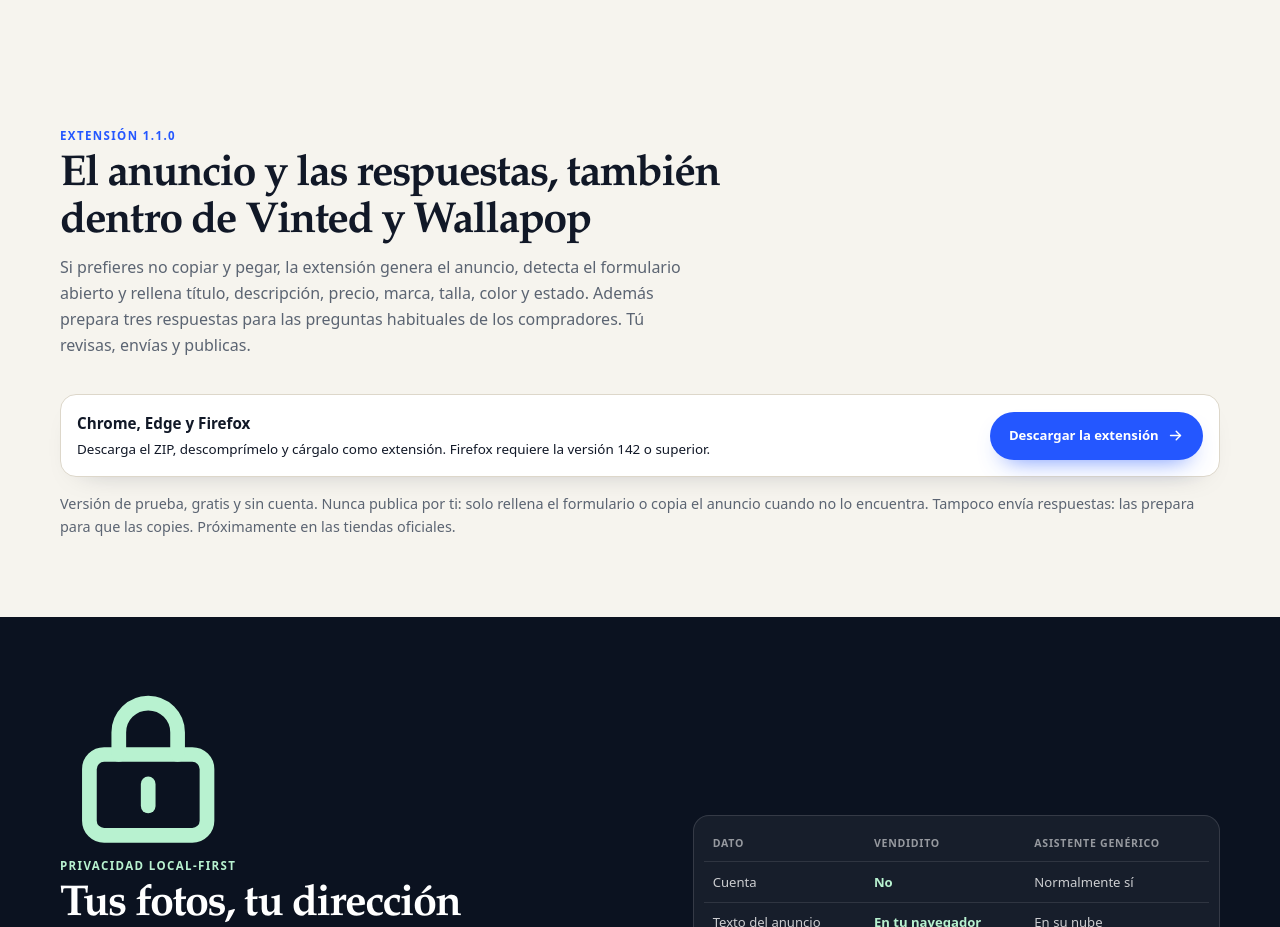
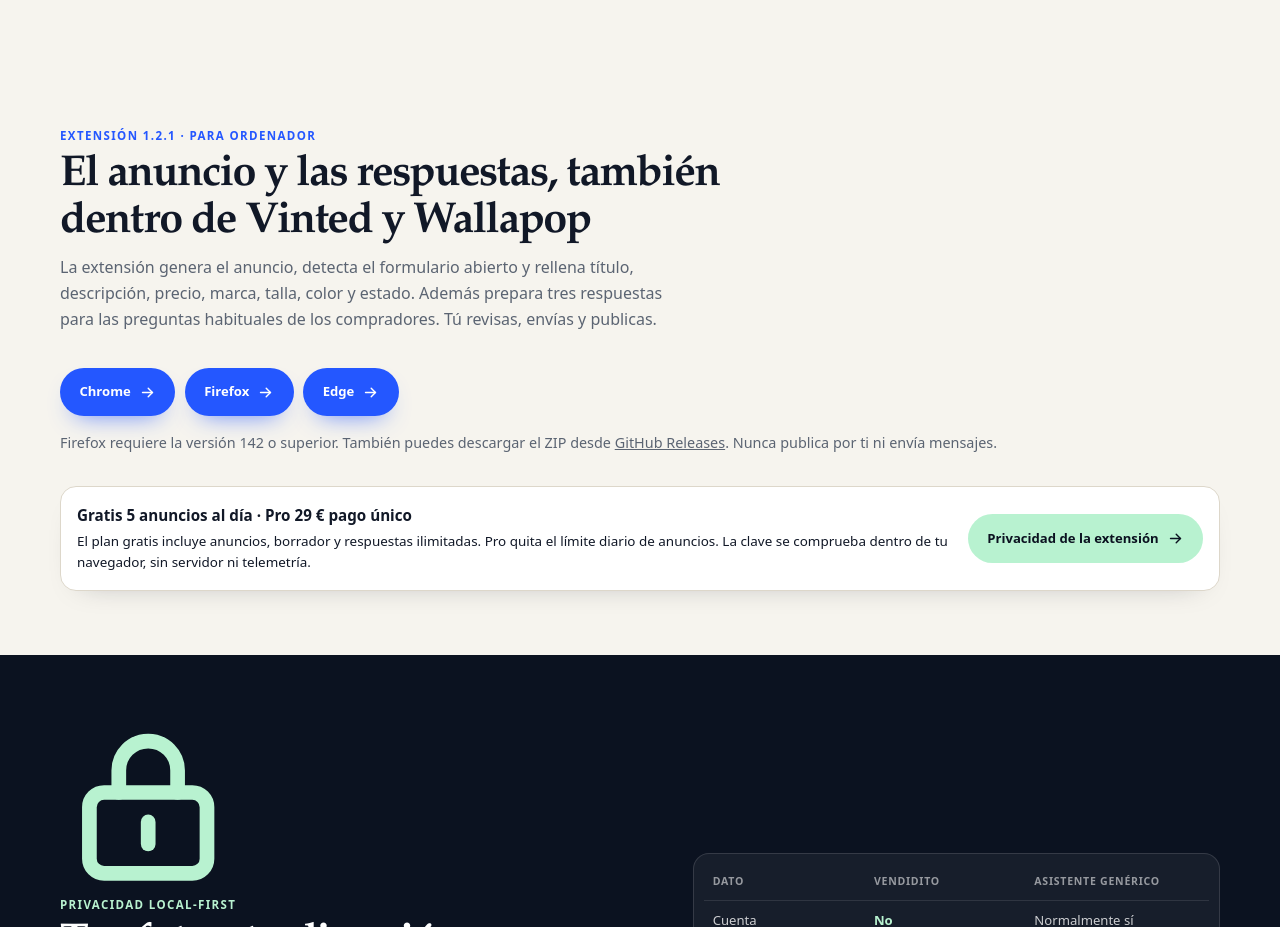
Before and after one commit to storbaz/vendidito, a plain HTML site: page index.html in a window 1280 px wide. Shown: the part 2820-3747 px from the top of the page. Drawn offline with Linux system fonts and the light colour scheme.

Commit message:
Actualiza Vendidito 2026-11-19

```diff
--- a/assets/style.css
+++ b/assets/style.css
@@ -366,6 +366,8 @@ input::placeholder, textarea::placeholder { color: color-mix(in srgb, var(--mute
 .inline-cta strong { display: block; font-size: .95rem; }
 .inline-cta p { margin: .2rem 0 0; font-size: .84rem; }
 .inline-cta .button { flex: none; font-size: .82rem; }
+.store-row { display: flex; flex-wrap: wrap; gap: .6rem; margin-top: 1.5rem; }
+.store-row .button { font-size: .82rem; }
 
 /* ---------- Price page ---------- */
 
--- a/index.html
+++ b/index.html
@@ -245,18 +245,23 @@
 <section class="section" id="extension">
   <div class="wrap">
     <div class="section-head">
-      <span class="kicker">Extensión 1.1.0</span>
+      <span class="kicker">Extensión 1.2.1 · para ordenador</span>
       <h2>El anuncio y las respuestas, también dentro de Vinted y Wallapop</h2>
-      <p>Si prefieres no copiar y pegar, la extensión genera el anuncio, detecta el formulario abierto y rellena título, descripción, precio, marca, talla, color y estado. Además prepara tres respuestas para las preguntas habituales de los compradores. Tú revisas, envías y publicas.</p>
+      <p>La extensión genera el anuncio, detecta el formulario abierto y rellena título, descripción, precio, marca, talla, color y estado. Además prepara tres respuestas para las preguntas habituales de los compradores. Tú revisas, envías y publicas.</p>
     </div>
-    <div class="inline-cta">
+    <div class="store-row">
+      <a class="button button-primary" href="https://chromewebstore.google.com/detail/vendidito/kcgicfmgolepbjcmcbofchfffbdohgfb" target="_blank" rel="noopener">Chrome <svg viewBox="0 0 24 24" fill="none" stroke="currentColor" stroke-width="2" stroke-linecap="round" stroke-linejoin="round" aria-hidden="true"><path d="M5 12h14"/><path d="m13 6 6 6-6 6"/></svg></a>
+      <a class="button button-primary" href="https://addons.mozilla.org/addon/vendidito-vinted-y-wallapop/" target="_blank" rel="noopener">Firefox <svg viewBox="0 0 24 24" fill="none" stroke="currentColor" stroke-width="2" stroke-linecap="round" stroke-linejoin="round" aria-hidden="true"><path d="M5 12h14"/><path d="m13 6 6 6-6 6"/></svg></a>
+      <a class="button button-primary" href="https://microsoftedge.microsoft.com/addons/search/Vendidito" target="_blank" rel="noopener">Edge <svg viewBox="0 0 24 24" fill="none" stroke="currentColor" stroke-width="2" stroke-linecap="round" stroke-linejoin="round" aria-hidden="true"><path d="M5 12h14"/><path d="m13 6 6 6-6 6"/></svg></a>
+    </div>
+    <p class="muted-note">Firefox requiere la versión 142 o superior. También puedes descargar el ZIP desde <a href="https://github.com/storbaz/vendidito/releases/latest">GitHub Releases</a>. Nunca publica por ti ni envía mensajes.</p>
+    <div class="inline-cta" id="pro">
       <div>
-        <strong>Chrome, Edge y Firefox</strong>
-        <p>Descarga el ZIP, descomprímelo y cárgalo como extensión. Firefox requiere la versión 142 o superior.</p>
+        <strong>Gratis 5 anuncios al día · Pro 29 € pago único</strong>
+        <p>El plan gratis incluye anuncios, borrador y respuestas ilimitadas. Pro quita el límite diario de anuncios. La clave se comprueba dentro de tu navegador, sin servidor ni telemetría.</p>
       </div>
-      <a class="button button-primary" href="https://github.com/storbaz/vendidito/releases/tag/v1.1.0">Descargar la extensión <svg viewBox="0 0 24 24" fill="none" stroke="currentColor" stroke-width="2" stroke-linecap="round" stroke-linejoin="round" aria-hidden="true"><path d="M5 12h14"/><path d="m13 6 6 6-6 6"/></svg></a>
+      <a class="button button-light" href="privacidad-extension.html">Privacidad de la extensión <svg viewBox="0 0 24 24" fill="none" stroke="currentColor" stroke-width="2" stroke-linecap="round" stroke-linejoin="round" aria-hidden="true"><path d="M5 12h14"/><path d="m13 6 6 6-6 6"/></svg></a>
     </div>
-    <p class="muted-note">Versión de prueba, gratis y sin cuenta. Nunca publica por ti: solo rellena el formulario o copia el anuncio cuando no lo encuentra. Tampoco envía respuestas: las prepara para que las copies. Próximamente en las tiendas oficiales.</p>
   </div>
 </section>
 
```
Also changed, not shown: privacidad-extension.html (+6 -8 lines).
